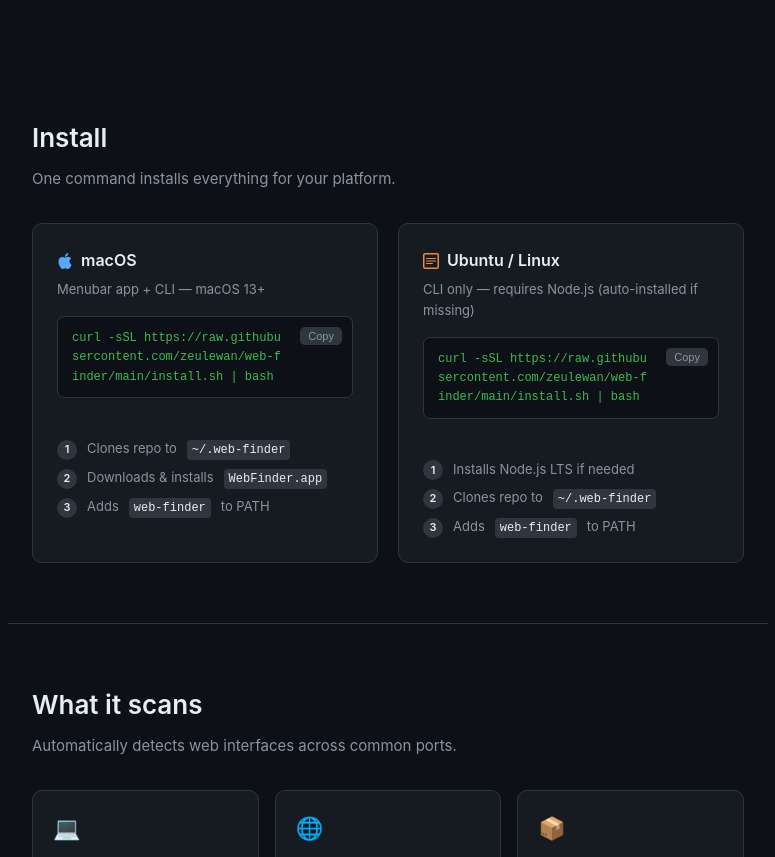
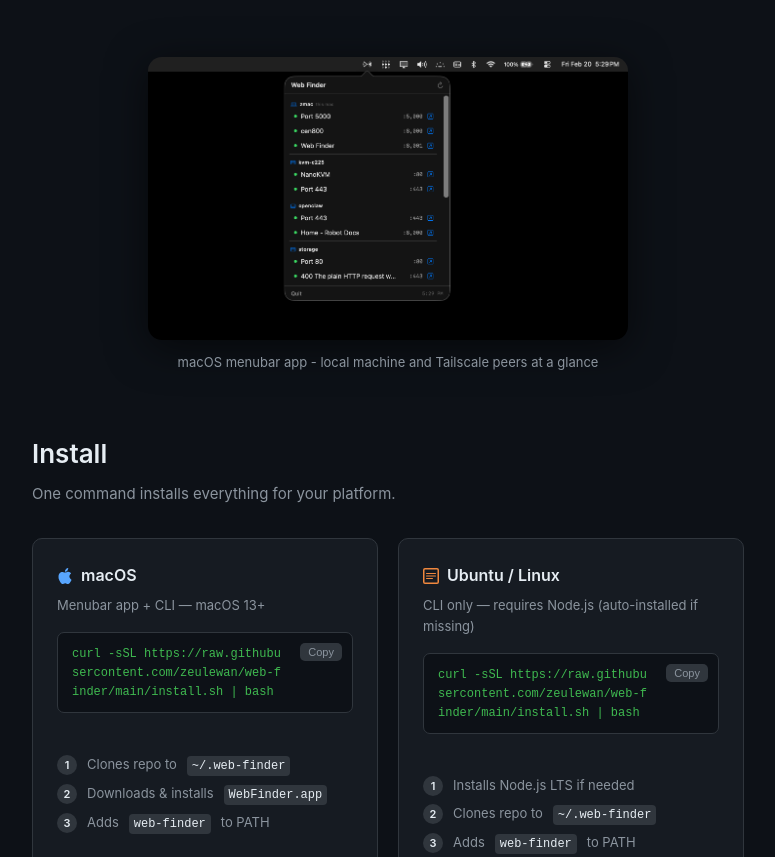
Before and after one commit to zeulewan/web-finder, an Electron app: page docs/index.html in a window 1280 px wide. Shown: the part 845-1702 px from the top of the page, without its empty margins (252-1027 px from the left). Drawn offline with Linux system fonts and the light colour scheme.

Commit message:
Add app screenshot to docs page

```diff
--- a/docs/index.html
+++ b/docs/index.html
@@ -97,6 +97,24 @@
     .platform-tag .dot { width: 7px; height: 7px; border-radius: 50%; }
     .dot-green { background: var(--green); }
     .dot-blue  { background: var(--blue); }
+
+    /* ---- SCREENSHOT ---- */
+    .screenshot-wrap {
+      max-width: 480px;
+      margin: 48px auto 0;
+    }
+    .screenshot-wrap img {
+      width: 100%;
+      border-radius: 14px;
+      box-shadow: 0 8px 40px rgba(0,0,0,0.55);
+      display: block;
+    }
+    .screenshot-caption {
+      text-align: center;
+      font-size: 13px;
+      color: var(--muted);
+      margin-top: 12px;
+    }
 
     /* ---- TERMINAL ---- */
     .terminal {
@@ -357,6 +375,12 @@
   </div>
 </div>
 
+<!-- SCREENSHOT -->
+<div class="screenshot-wrap">
+  <img src="app-screenshot.png" alt="Web Finder menubar app showing local and Tailscale services">
+  <p class="screenshot-caption">macOS menubar app - local machine and Tailscale peers at a glance</p>
+</div>
+
 <!-- INSTALL -->
 <section id="install">
   <h2>Install</h2>
```
Also changed, not shown: docs/app-screenshot.png (added).
